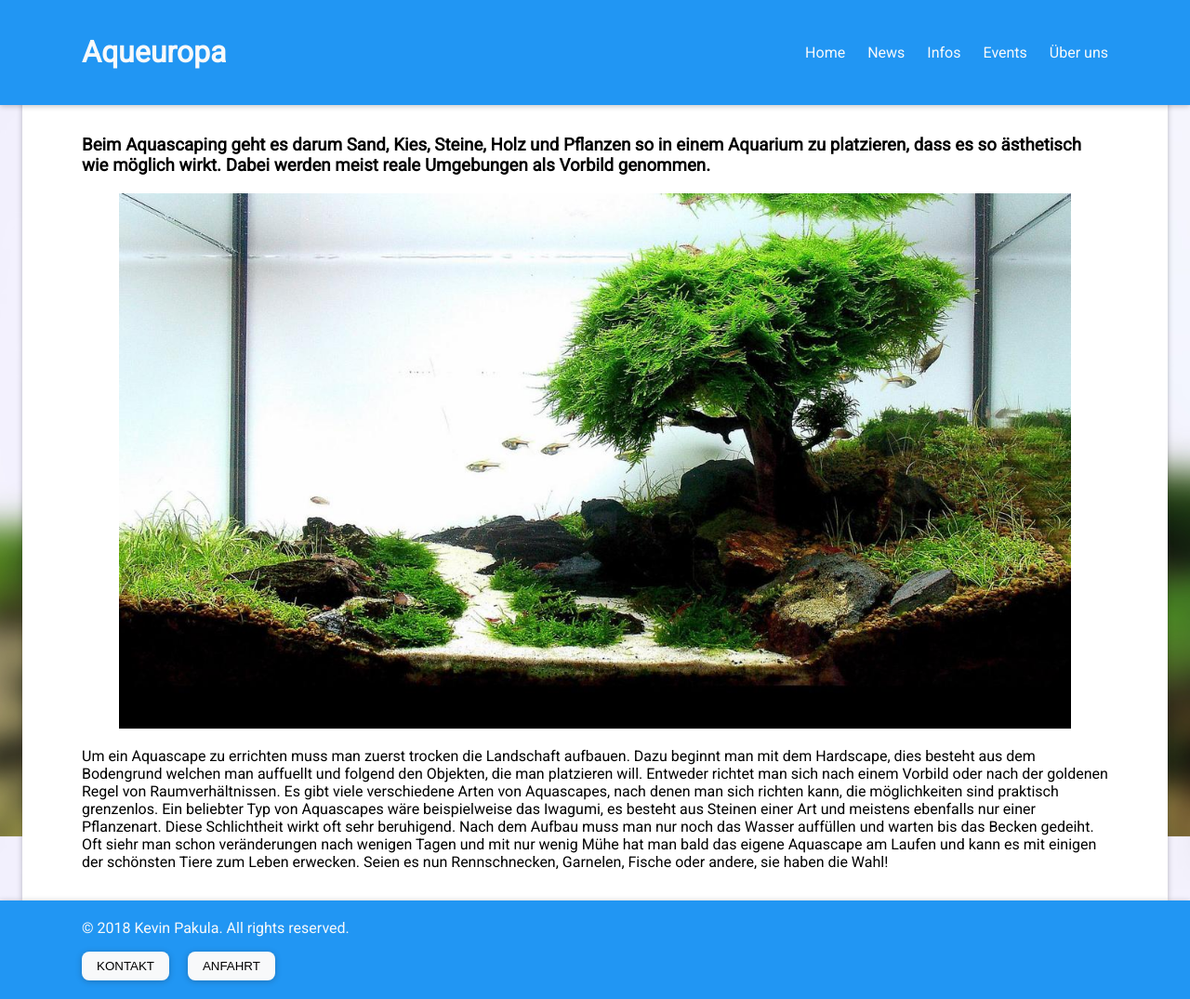
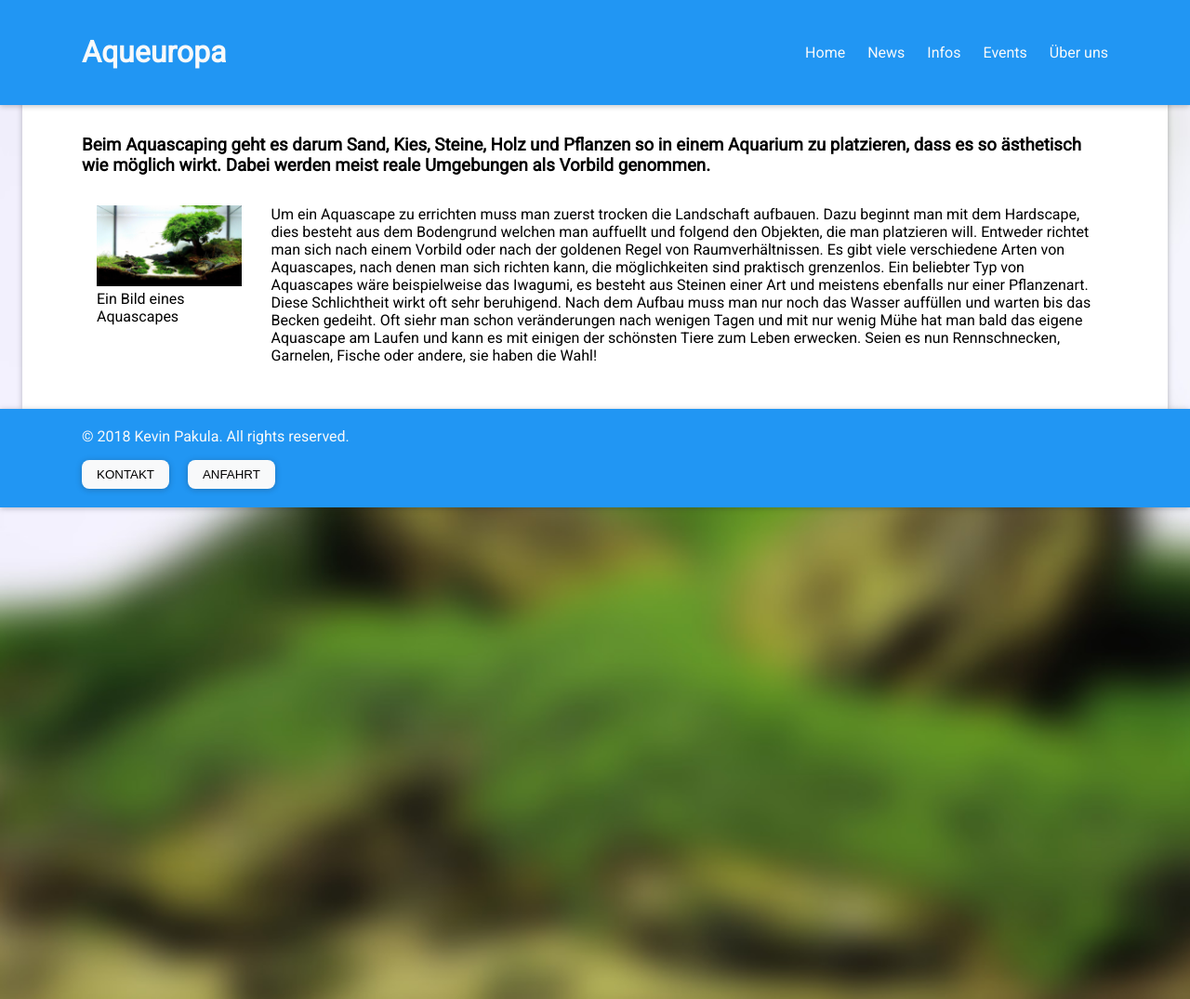
Before and after one commit to pojntfx/aqeuropa, a Jekyll site: the page built from infos/vorstellung.html, in a window 1280 px wide and 1075 px high. Shown: the whole window at 93% size. Built offline with Jekyll 4.4.1, drawn with Linux system fonts in a browser that asks for light colours.

Commit message:
Added CSS to 'Vorstellung'

```diff
--- /dev/null
+++ b/_includes/figure-marginless.html
@@ -0,0 +1,4 @@
+<figure class="ma-0">
+  <img src="{{ site.baseurl }}/img/{{ include.imgsrc }}" alt="{{ include.imgalt }}" class="img-fluid">
+  <figcaption>{{ include.caption }} </figcaption>
+</figure>
--- a/infos/ursprung.html
+++ b/infos/ursprung.html
@@ -3,7 +3,7 @@ title: 'Ursprung'
 layout: 'home'
 ---
 
-<h3>Die Begriff des Aquascapens ist zwar noch jung, die Geschichte der Aquaristik reicht dafür weit in die Vergangenheit zurück.</h3>
+<h3 class="mb-2">Die Begriff des Aquascapens ist zwar noch jung, die Geschichte der Aquaristik reicht dafür weit in die Vergangenheit zurück.</h3>
 
     {% include figure.html
       imgsrc='post-img-teich.jpg'
--- a/infos/vertreter.html
+++ b/infos/vertreter.html
@@ -7,7 +7,7 @@ layout: 'home'
 
 <div class="row row-nowrap">
   <div class="col col-6 mb-2">
-    {% include card-vorstellung.html
+    {% include card-vertreter.html
     imgsrc='post-img-amano.jpg'
     imgalt='Ein Bild von Amano'
     imgsrc2='post-img-amano-aquarium.jpg'
@@ -20,7 +20,7 @@ layout: 'home'
   %}
   </div>
   <div class="col col-6 mb-2">
-    {% include card-vorstellung.html
+    {% include card-vertreter.html
     imgsrc='post-image-jurijs.jpg'
     imgalt='Ein Bild von J.Jurujs'
     imgsrc2='post-img-jurijs-aquarium.jpg'
--- a/infos/vorstellung.html
+++ b/infos/vorstellung.html
@@ -3,19 +3,25 @@ title: 'Vorstellung'
 layout: 'home'
 ---
 
-<h3>Beim Aquascaping geht es darum Sand, Kies, Steine, Holz und Pflanzen so in einem Aquarium zu platzieren, dass es so ästhetisch
+<h3 class="mb-2">Beim Aquascaping geht es darum Sand, Kies, Steine, Holz und Pflanzen so in einem Aquarium zu platzieren, dass es so ästhetisch
 wie möglich wirkt. Dabei werden meist reale Umgebungen als Vorbild genommen.</h3>
 
-{% include figure.html
-  imgsrc='post-img-vorstellung.jpg'
-  imgalt='Ein Bild eines Aquascapes'
-  caption= ''
-  %}
-<p>Um ein Aquascape zu errichten muss man zuerst trocken die Landschaft aufbauen. Dazu beginnt man mit dem Hardscape, dies besteht
-aus dem Bodengrund welchen man auffuellt und folgend den Objekten, die man platzieren will. Entweder richtet man sich nach
-einem Vorbild oder nach der goldenen Regel von Raumverhältnissen. Es gibt viele verschiedene Arten von Aquascapes, nach
-denen man sich richten kann, die möglichkeiten sind praktisch grenzenlos. Ein beliebter Typ von Aquascapes wäre beispielweise
-das Iwagumi, es besteht aus Steinen einer Art und meistens ebenfalls nur einer Pflanzenart. Diese Schlichtheit wirkt oft
-sehr beruhigend. Nach dem Aufbau muss man nur noch das Wasser auffüllen und warten bis das Becken gedeiht. Oft siehr man schon
-veränderungen nach wenigen Tagen und mit nur wenig Mühe hat man bald das eigene Aquascape am Laufen und kann es mit einigen der schönsten
-Tiere zum Leben erwecken. Seien es nun Rennschnecken, Garnelen, Fische oder andere, sie haben die Wahl!</p>
+<div class="row row-nowrap">
+  <div class="col col-6">
+    {% include figure-marginless.html
+      imgsrc='post-img-vorstellung.jpg'
+      imgalt='Ein Bild eines Aquascapes'
+      caption= 'Ein Bild eines Aquascapes'
+      %}
+  </div>
+  <div class="col col-6">
+     Um ein Aquascape zu errichten muss man zuerst trocken die Landschaft aufbauen. Dazu beginnt man mit dem Hardscape, dies
+    besteht aus dem Bodengrund welchen man auffuellt und folgend den Objekten, die man platzieren will. Entweder richtet man
+    sich nach einem Vorbild oder nach der goldenen Regel von Raumverhältnissen. Es gibt viele verschiedene Arten von Aquascapes,
+    nach denen man sich richten kann, die möglichkeiten sind praktisch grenzenlos. Ein beliebter Typ von Aquascapes wäre beispielweise
+    das Iwagumi, es besteht aus Steinen einer Art und meistens ebenfalls nur einer Pflanzenart. Diese Schlichtheit wirkt oft
+    sehr beruhigend. Nach dem Aufbau muss man nur noch das Wasser auffüllen und warten bis das Becken gedeiht. Oft siehr man
+    schon veränderungen nach wenigen Tagen und mit nur wenig Mühe hat man bald das eigene Aquascape am Laufen und kann es mit
+    einigen der schönsten Tiere zum Leben erwecken. Seien es nun Rennschnecken, Garnelen, Fische oder andere, sie haben die Wahl!
+  </div>
+</div>
```
Also changed, not shown: _includes/card-vertreter.html (renamed from _includes/card-vorstellung.html).
